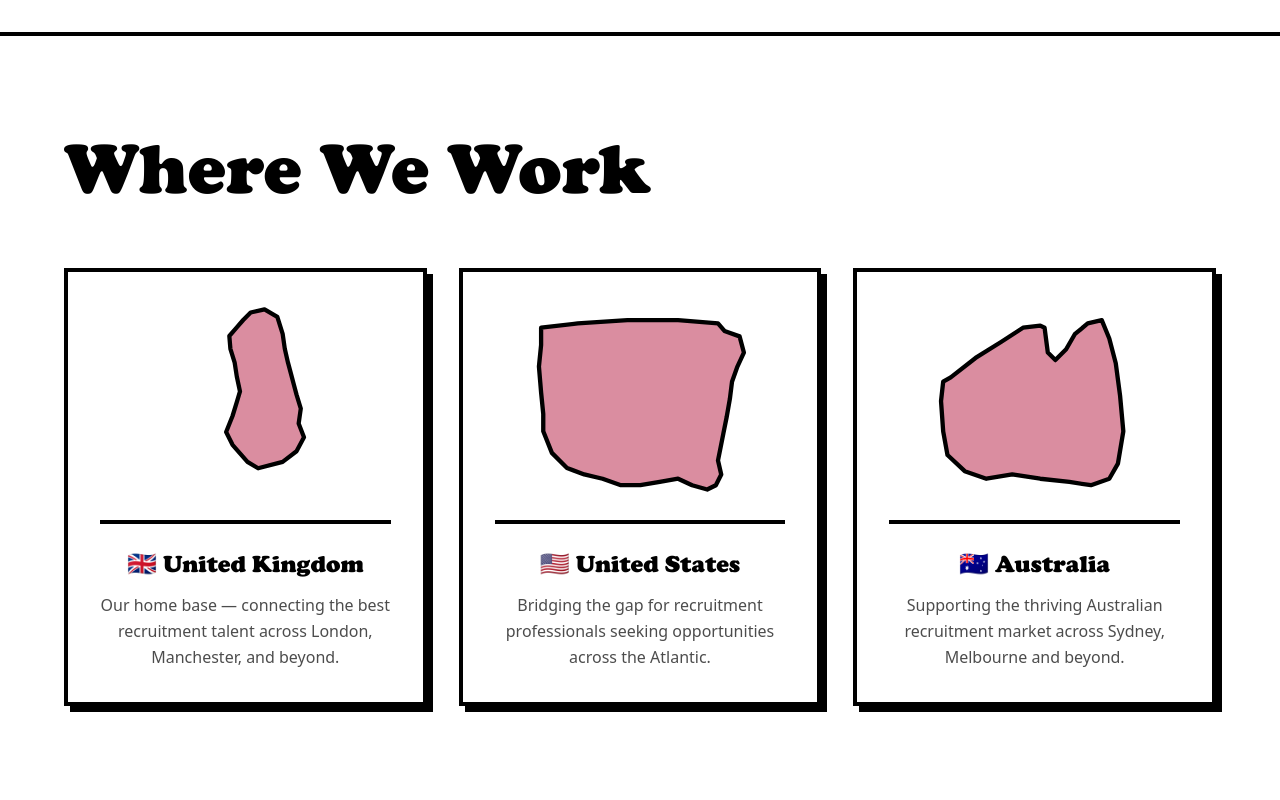
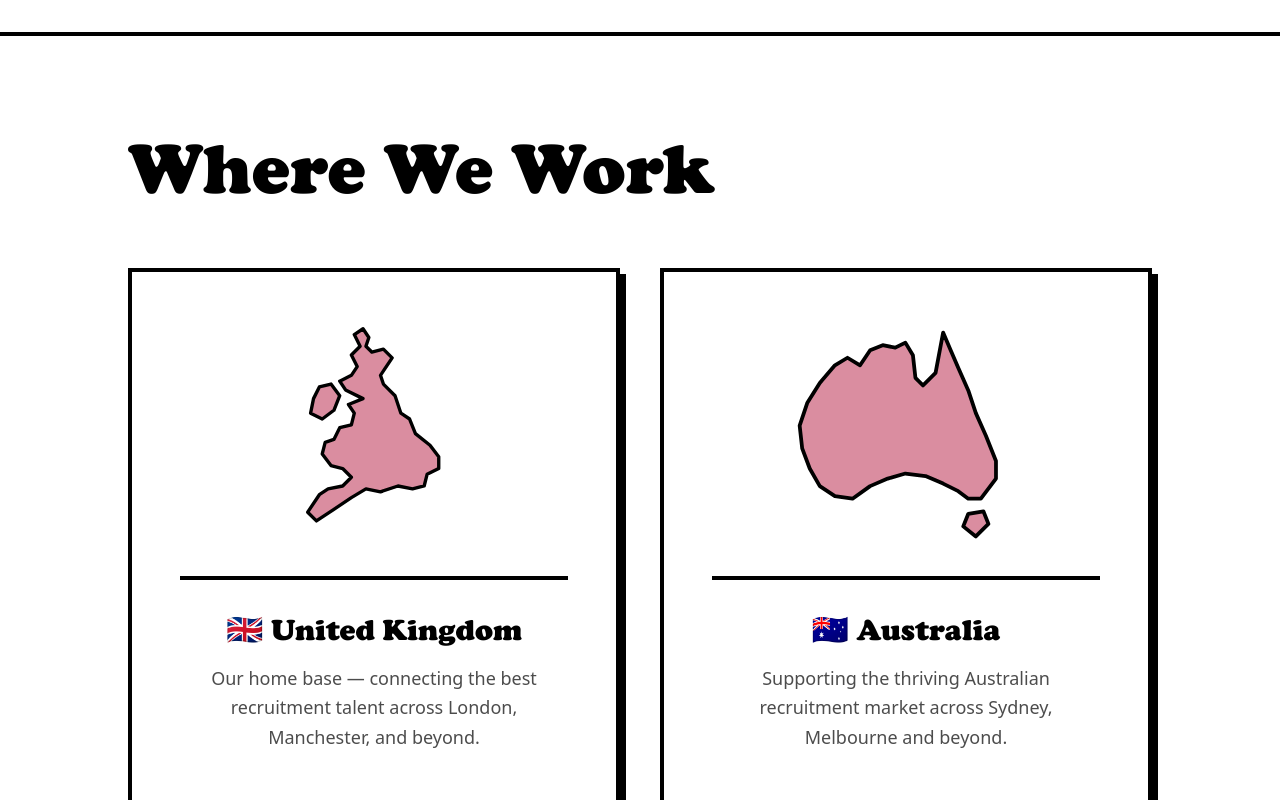
Before and after one commit to CD-Chief/RecSeekers-Website, a Next.js app in the folder frontend/: page /about in a window 1280 px wide. Shown: the part 1560-2360 px from the top of the page. Built offline with nearby package versions, Linux system fonts and the light colour scheme.

Commit message:
feat: update country cards

```diff
--- a/frontend/components/About/WhereWeWorkSection.tsx
+++ b/frontend/components/About/WhereWeWorkSection.tsx
@@ -1,5 +1,5 @@
 import localFont from 'next/font/local';
-import DoodleFloat from '@/components/ui/DoodleFloat'; // Don't forget the import!
+import DoodleFloat from '@/components/ui/DoodleFloat';
 
 const cooper = localFont({
   src: '../../app/fonts/cooper-black-cdnfonts/coopbl.ttf',
@@ -11,32 +11,25 @@ const countries = [
     name: 'United Kingdom',
     flag: '🇬🇧',
     description: 'Our home base — connecting the best recruitment talent across London, Manchester, and beyond.',
-    viewBox: '0 0 120 180',
-    path: 'M78 5 L90 12 L95 28 L97 42 L100 55 L104 70 L108 85 L112 98 L110 112 L115 125 L108 138 L95 148 L72 154 L62 148 L55 140 L48 132 L42 120 L48 105 L52 92 L55 82 L52 68 L50 55 L46 42 L45 30 L52 22 L58 15 L65 8 Z',
-  },
-  {
-    name: 'United States',
-    flag: '🇺🇸',
-    description: 'Bridging the gap for recruitment professionals seeking opportunities across the Atlantic.',
-    viewBox: '0 0 200 178',
-    path: 'M8 22 L42 18 L88 15 L135 15 L172 18 L178 25 L192 30 L196 45 L190 58 L185 72 L183 88 L180 105 L177 120 L174 135 L172 145 L175 158 L170 168 L162 172 L148 168 L135 162 L118 165 L100 168 L82 168 L65 162 L48 158 L32 152 L18 138 L10 118 L10 102 L8 82 L6 58 L8 38 Z',
+    viewBox: '0 0 160 200',
+    // Path scaled by 1.3x
+    path: 'M 70.2 7.8 L 75.4 15.6 L 72.8 23.4 L 78 28.6 L 88.4 26 L 96.2 33.8 L 85.8 49.4 L 88.4 57.2 L 98.8 67.6 L 104 83.2 L 111.8 88.4 L 117 101.4 L 130 111.8 L 137.8 122.2 L 137.8 132.6 L 127.4 137.8 L 124.8 148.2 L 114.4 150.8 L 101.4 148.2 L 85.8 153.4 L 72.8 150.8 L 59.8 158.6 L 44.2 169 L 28.6 179.4 L 20.8 171.6 L 31.2 156 L 39 150.8 L 52 148.2 L 59.8 140.4 L 52 132.6 L 41.6 130 L 33.8 119.6 L 36.4 109.2 L 44.2 106.6 L 49.4 96.2 L 59.8 93.6 L 62.4 83.2 L 57.2 75.4 L 70.2 70.2 L 54.6 62.4 L 49.4 54.6 L 59.8 49.4 L 65 41.6 L 59.8 31.2 L 67.6 23.4 L 62.4 13 Z M 31.2 59.8 L 41.6 57.2 L 49.4 67.6 L 44.2 80.6 L 33.8 88.4 L 23.4 83.2 L 26 70.2 Z',
   },
   {
     name: 'Australia',
     flag: '🇦🇺',
     description: 'Supporting the thriving Australian recruitment market across Sydney, Melbourne and beyond.',
     viewBox: '0 0 205 178',
-    path: 'M25 68 L48 50 L72 35 L92 22 L108 20 L112 22 L115 45 L122 52 L132 42 L140 28 L152 18 L165 15 L172 32 L178 55 L182 85 L185 118 L180 148 L172 162 L155 168 L135 165 L108 162 L82 158 L58 162 L38 155 L22 140 L18 118 L16 90 L18 72 Z',
+    // Original path
+    path: 'M 132 10 L 138 24 L 144 38 L 152 56 L 158 74 L 166 92 L 174 112 L 174 126 L 162 142 L 152 142 L 144 136 L 132 130 L 118 124 L 102 122 L 88 126 L 74 132 L 60 142 L 46 140 L 34 132 L 26 118 L 20 102 L 18 84 L 24 66 L 34 50 L 46 36 L 56 30 L 66 36 L 74 24 L 84 20 L 94 22 L 102 18 L 108 28 L 110 46 L 116 52 L 126 42 Z M 152 154 L 164 152 L 168 162 L 158 172 L 148 164 Z',
   },
 ];
 
 export function WhereWeWorkSection() {
   return (
-    // Added w-full and overflow-hidden to contain the doodles
     <section className="relative w-full overflow-hidden bg-white border-t-4 border-black py-24 px-8">
 
       {/* --- Background Doodles --- */}
-      {/* Middle Left (next to UK card) */}
       <div className="absolute top-30 -translate-y-1/2 left-16 hidden 2xl:block z-0">
         <DoodleFloat name={"globe"} size={110} delay={0.2} />
       </div>
@@ -44,30 +37,29 @@ export function WhereWeWorkSection() {
       <div className="absolute bottom-12 -translate-y-1/2 left-16 hidden 2xl:block z-0">
         <DoodleFloat name={"open-book"} size={120} delay={0.7} />
       </div>
-      {/* --------------------------- */}
 
-      {/* Top Right (across from the title) */}
       <div className="absolute top-1/3 right-24 hidden 2xl:block z-0">
         <DoodleFloat name={"paper-plane"} size={90} delay={0.5} />
       </div>
 
-      {/* Wrapped existing content in relative z-10 so it sits above doodles */}
-      <div className="relative z-10 max-w-6xl mx-auto">
+      {/* Tweaked to max-w-5xl so the two wider cards don't stretch too far out */}
+      <div className="relative z-10 max-w-5xl mx-auto">
 
-        <div className="mb-16">
+        <div className="mb-16 text-center md:text-left">
           <h2 className={`${cooper.className} text-6xl md:text-7xl text-black`}>
             Where We Work
           </h2>
         </div>
 
-        <div className="grid grid-cols-1 md:grid-cols-3 gap-8">
+        {/* CHANGED: md:grid-cols-2 will make the two cards fill the whole container */}
+        <div className="grid grid-cols-1 md:grid-cols-2 gap-10">
           {countries.map((country) => (
             <div
               key={country.name}
-              className="group flex flex-col items-center p-8 border-4 border-black shadow-[6px_6px_0px_0px_rgba(0,0,0,1)] hover:translate-x-1.5 hover:translate-y-1.5 hover:shadow-none transition-all duration-150 bg-white cursor-default"
+              className="group flex flex-col items-center p-8 md:p-12 border-4 border-black shadow-[6px_6px_0px_0px_rgba(0,0,0,1)] hover:translate-x-1.5 hover:translate-y-1.5 hover:shadow-none transition-all duration-150 bg-white cursor-default"
             >
-              {/* SVG country outline */}
-              <div className="flex items-center justify-center w-full h-48 mb-6 relative">
+              {/* CHANGED: Increased h-48 to h-56 to give the maps a bit more breathing room in the larger cards */}
+              <div className="flex items-center justify-center w-full h-56 mb-8 relative">
                 <svg
                   viewBox={country.viewBox}
                   className="w-full h-full relative z-10"
@@ -76,23 +68,23 @@ export function WhereWeWorkSection() {
                 >
                   <path
                     d={country.path}
-                    className="fill-primary" // This handles your pink color
+                    className="fill-primary"
                     stroke="black"
-                    strokeWidth="4"
+                    strokeWidth="3"
                     strokeLinejoin="round"
                   />
                 </svg>
               </div>
 
               {/* Divider */}
-              <div className="w-full border-t-4 border-black mb-6" />
+              <div className="w-full border-t-4 border-black mb-8" />
 
               {/* Text */}
-              <div className="text-center">
-                <h3 className={`${cooper.className} text-2xl text-black mb-3`}>
+              <div className="text-center px-4">
+                <h3 className={`${cooper.className} text-3xl text-black mb-4`}>
                   {country.flag} {country.name}
                 </h3>
-                <p className="text-base text-black/70 leading-relaxed">
+                <p className="text-lg text-black/70 leading-relaxed">
                   {country.description}
                 </p>
               </div>
```
